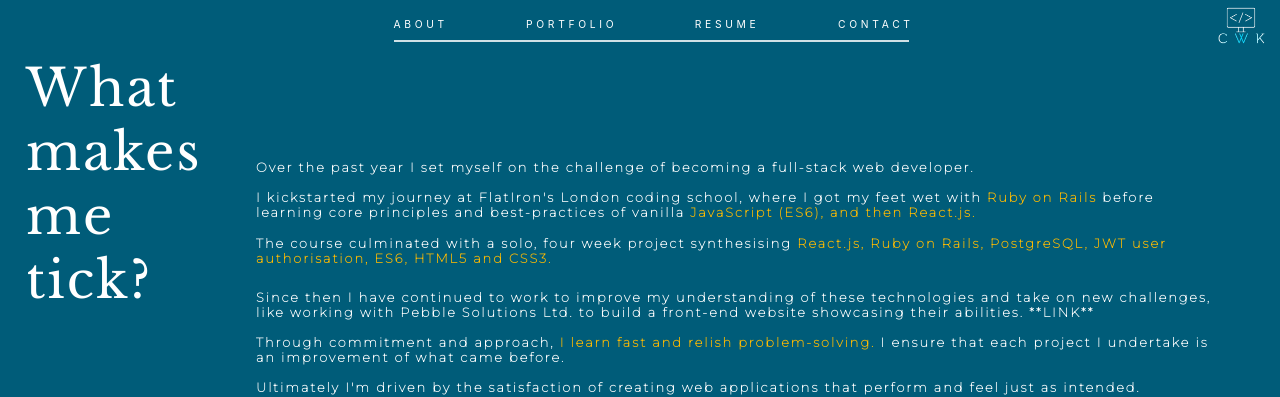
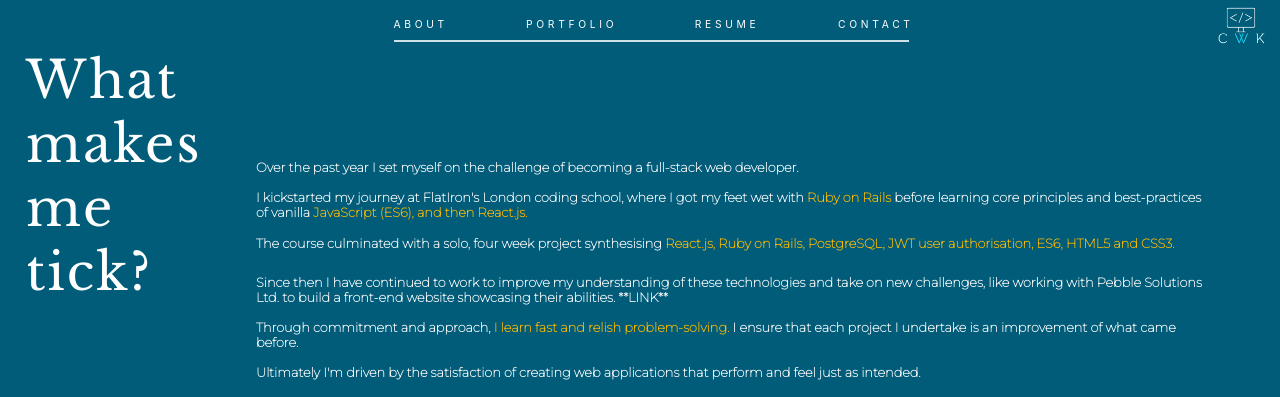
Before and after one commit to ck2e14/Personal-Portfolio, a React (Create React App) app in the folder portfolio/: page /about in a window 1280 px wide. Shown: the top 397 px of the page. Built offline with nearby package versions, Linux system fonts and the light colour scheme.

Commit message:
finished about page

```diff
--- a/portfolio/src/App.js
+++ b/portfolio/src/App.js
@@ -30,6 +30,7 @@ function App() {
           </Route>
 
         </div>
+
       </div>
 
     </BrowserRouter>
--- a/portfolio/src/Components/About/About.css
+++ b/portfolio/src/Components/About/About.css
@@ -39,23 +39,28 @@
 }
 
 .flex-images {
-   /* max-width:100% !important; */
-   max-height:100% !important;
+   max-height: 100% !important;
+   /* -webkit-animation: fadein 2s;
+   animation: fadein 2s;
+
+   -webkit-animation-delay: 1s;
+   -webkit-animation-duration: 3s;
+
+   animation-duration: 3s;
+   animation-delay: 1s; */
 }
 
 .about-tagline {
    position: relative;
    width: 5vw;
-   top: 7vh;
+   top: 6vh;
    left: 2vw;
    color: white;
    font-size: 4vw;
    font-family: 'Libre Baskerville', serif !important;
    font-weight: lighter; -webkit-animation: puff-in-center 0.5s cubic-bezier(0.470, 0.000, 0.745, 0.715) both;
-   /* -webkit-animation-delay: 1.5s; */
    -webkit-animation-duration: 1s;
    animation: puff-in-center 0.5s cubic-bezier(0.470, 0.000, 0.745, 0.715) both;
-   /* animation-delay: 1.5s; */
    animation-duration: 1s;
    /* font-weight: bold; */
    letter-spacing: 2px;
@@ -64,22 +69,24 @@
 
 .about-contents {
    position: fixed;
-   /* background-color: rgb(255, 255, 255); */
    top: 20vh;
    left: 20vw;
    height: 85vh;
    width: 75vw;
    color: white;
    font-size: 1vw;
+   font-family: 'Montserrat', sans-serif;
+   font-weight: bold;
+
+
    -webkit-animation: puff-in-center 0.5s cubic-bezier(0.470, 0.000, 0.745, 0.715) both;
    -webkit-animation-delay: 5s;
    -webkit-animation-duration: 1s;
    animation: puff-in-center 0.5s cubic-bezier(0.470, 0.000, 0.745, 0.715) both;
    animation-delay: .5s;
    animation-duration: 1s;
-   font-family: 'Montserrat', sans-serif;
-   font-weight: bold;
-   letter-spacing: 2px;
+   animation-duration: 1s;
+   animation-delay: 1s;
 }
 
 .about-1 {
@@ -111,56 +118,15 @@
 
 }
 
-
-/* .background-photo {
-   width: 100vw;
-   z-index: 1003;
-   opacity: .6;
-} */
-
-/* .about-shape-bg-1 {
-   position: relative;
-   left: 5vw;
-   top: 12vh;
-   z-index: 101;
-   height: 30vh;
-   width: 40vw;
-   background-color: rgba(0, 0, 0, 0);
-   transition: all .5s ease-in-out;
-   color: white;
-   padding: 10px;
+/* -----------------keyframes------------------ */
+/* ---------fadeIn----------- */
+@-webkit-keyframes fadein {
+   from { opacity: 0; }
+   to   { opacity: 1; }
 }
-
-.shape-1-text {
-   position: relative;
-   top: 10%;
-   font-size: 1.5vw;
+@keyframes fadein {
+   from { opacity: 0; }
+   to   { opacity: 1; }
 }
-
-.shape-2-text {
-   position: relative;
-   top: 20%;
-   font-size: 1.5vw;
-}
-
-.about-shape-bg-1:hover {
-   transform: scale(1.02)
-}
-
-.about-shape-bg-2 {
-   position: fixed;
-   left: 48vw;
-   top: 32vh;
-   height: 45vh;
-   width: 40vw;
-   background-color: rgb(56, 154, 167);
-   border-style: solid;
-   transition: all .5s ease-in-out;
-   color: white;
-   padding: 10px;
-}
-
-.about-shape-bg-2:hover {
-   transform: scale(1.02)
-}
-  */
+/* ---------fadeIn----------- */
+/* -----------------keyframes------------------ */
--- a/portfolio/src/Components/About/About.js
+++ b/portfolio/src/Components/About/About.js
@@ -1,6 +1,5 @@
 import React from 'react';
 import './About.css';
-// import { Link } from 'react-router-dom';
 import MacDesk from '../../Assets/mac-desk.jpg';
 import Watercolor from '../../Assets/watercolor.jpg';
 import TopDown from '../../Assets/topDown.jpg';
--- a/portfolio/src/Components/Navbar/Navbar.css
+++ b/portfolio/src/Components/Navbar/Navbar.css
@@ -1,4 +1,4 @@
-.navbar {
+        .navbar {
         width: 40vw;
         margin-left: 31vw;
         top: 2.25vh;
@@ -80,8 +80,7 @@
 }
 
 /* --------------------KEYFRAMES------------------- */
- /**
- * ----------------------------------------
+ /* ----------------------------------------
  * animation puff-in-center
  * ----------------------------------------
  */
--- a/portfolio/src/Components/Resume/Resume.css
+++ b/portfolio/src/Components/Resume/Resume.css
@@ -51,7 +51,6 @@
    flex: 2
 }
 
-
 /* --------------------KEYFRAMES------------------- */
 /**
  * ----------------------------------------
--- a/portfolio/src/Components/Splash/Splash.js
+++ b/portfolio/src/Components/Splash/Splash.js
@@ -1,6 +1,5 @@
 import React, { Component } from 'react';
 import './Splash.css';
-// import logoIcon3 from '../../Assets/logoIcon3.png';
 import logo5 from '../../Assets/logo5.png';
 
 class Splash extends Component {
```
Also changed, not shown: portfolio/src/Components/Splash/Splash.css (+0 -10 lines). Lines whose indentation alone changed are shown as unchanged.
